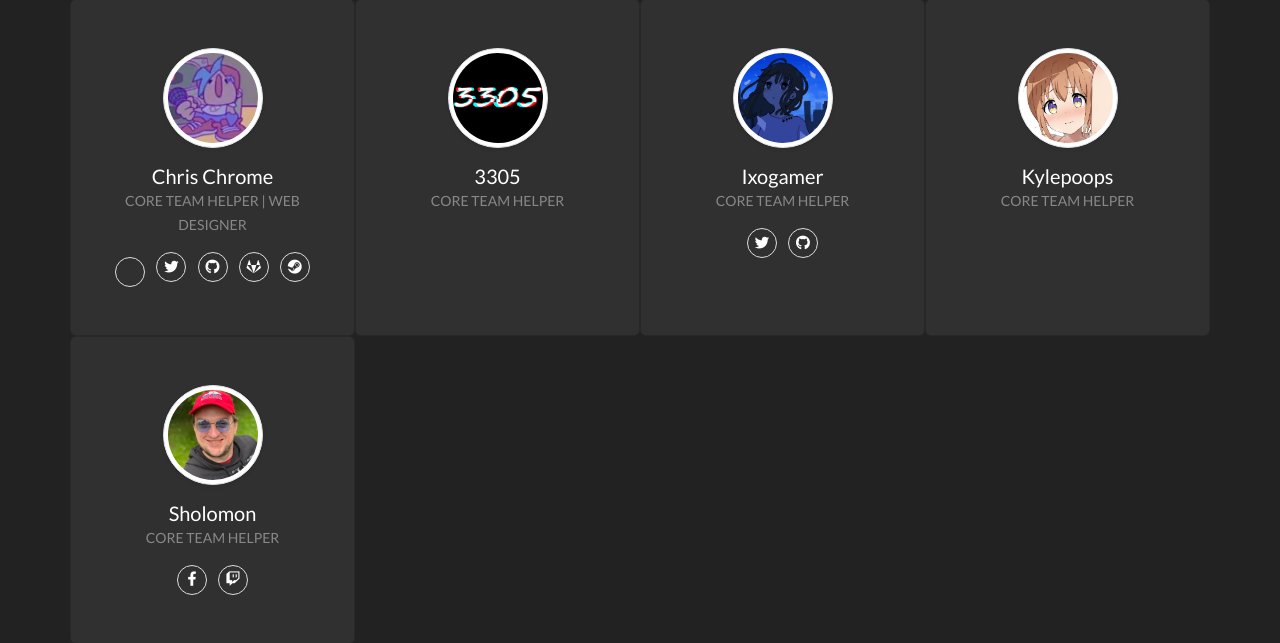
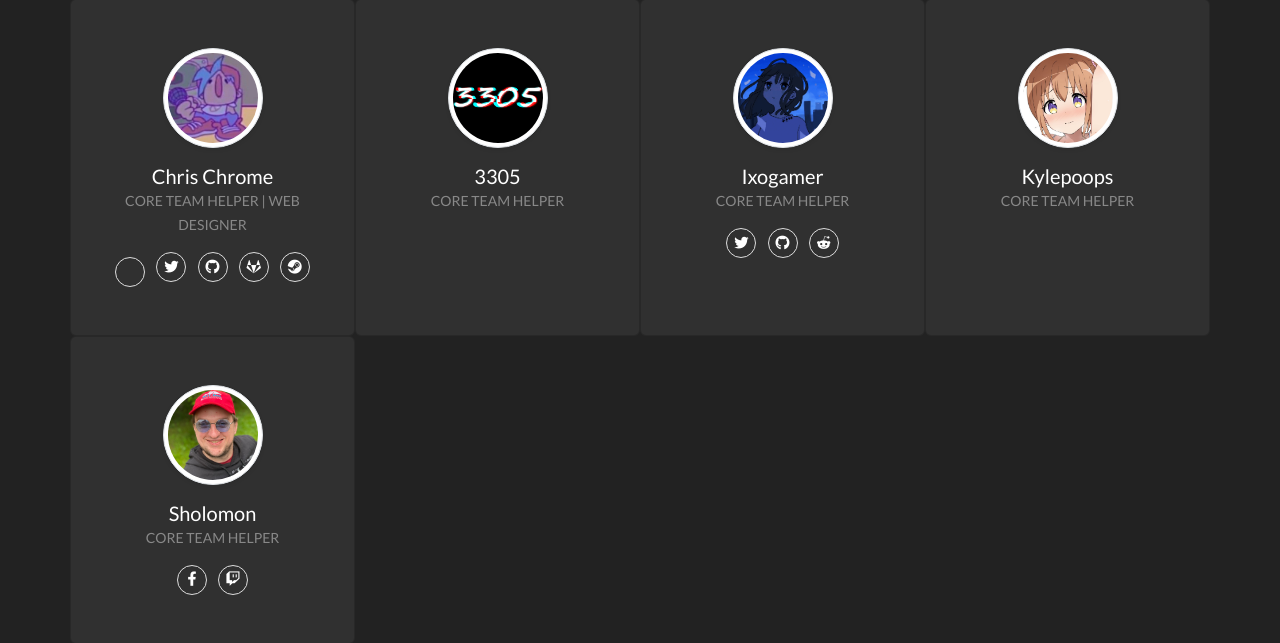
Before and after one commit to Pancaksee/test, a PHP site: page /team in a window 1280 px wide. Shown: the part 436-1079 px from the top of the page. Run offline with PHP 8.4, Linux system fonts and the light colour scheme; data that the repository does not hold is empty.

Commit message:
Update team
Add Ixogamer Reddit

```diff
--- a/team/index.php
+++ b/team/index.php
@@ -106,6 +106,7 @@
             <ul class="social mb-0 list-inline mt-3">
               <li class="list-inline-item"><a href="https://twitter.com/Ixogamer_" class="social-link"><i style="color: #FFF;" class="fab fa-twitter"></i></i></a></li>
               <li class="list-inline-item"><a href="https://github.com/Ixogamer" class="social-link"><i style="color: #FFF;" class="fab fa-github"></i></a></li>
+              <li class="list-inline-item"><a href="https://www.reddit.com/user/Ixogamer" class="social-link"><i style="color: #FFF;" class="fab fa-reddit-alien"></i></a></li>
             </ul>
           </div>
         </div>
```
